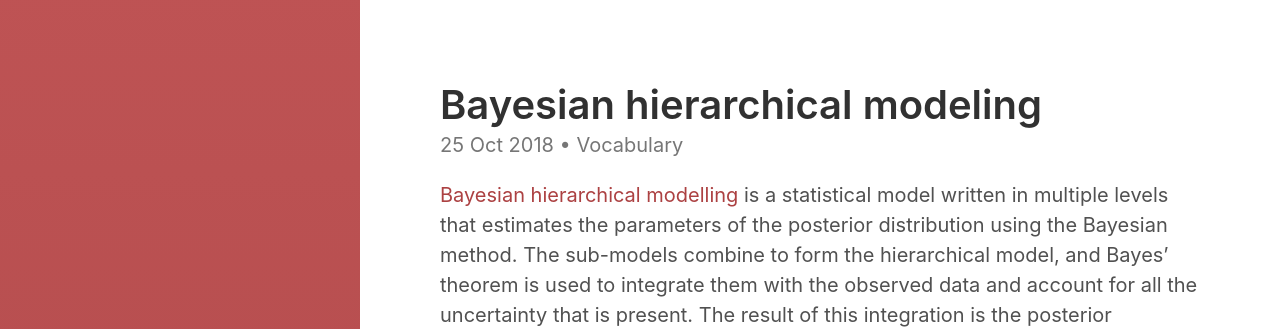
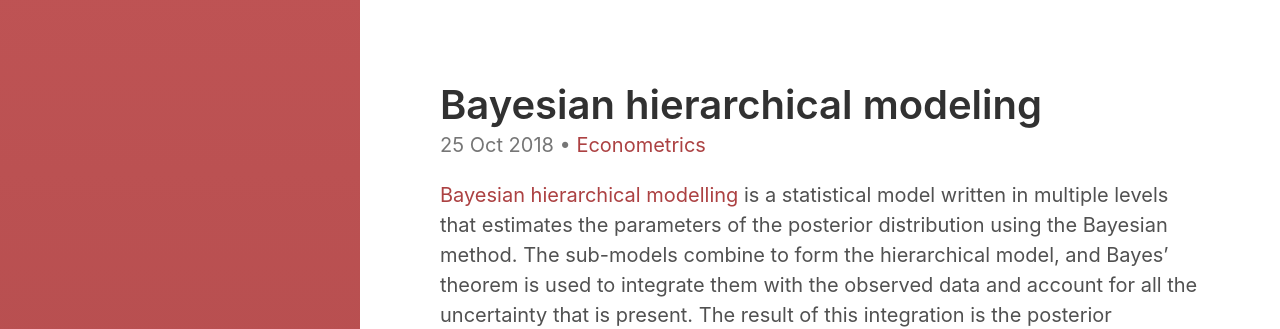
Before and after one commit to xenakas/gitpage, a Jekyll site: the page built from _posts/2018-10-25-vocabulary-bayesian-hierarchical-modeling.md, in a window 1280 px wide. Shown: the top 329 px of the page. Built offline with Jekyll 4.4.1, drawn with Linux system fonts in a browser that asks for light colours; formulas are drawn with MathJax 3.

Commit message:
Update 2018-10-25-vocabulary-bayesian-hierarchical-modeling.md

```diff
--- a/_posts/2018-10-25-vocabulary-bayesian-hierarchical-modeling.md
+++ b/_posts/2018-10-25-vocabulary-bayesian-hierarchical-modeling.md
@@ -5,8 +5,9 @@ excerpt_separator: "<!--more-->"
 tags:
   - bayesian
   - hierarchical
+  - vocabulary
 categories:
-  - Vocabulary
+  - Econometrics
 ---
 
 
```
